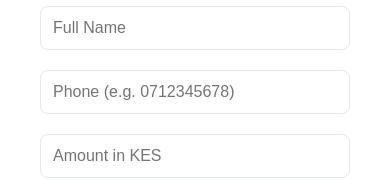
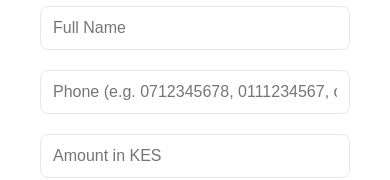
Before and after one commit to sarahadevelopers/sarahapay, a website: page docs/index.html in a window 390 px wide. Shown: the part 334-514 px from the top of the page. Drawn offline with Linux system fonts and the light colour scheme.

Commit message:
Accept 011 and 25411 phone prefixes for Safaricom numbers

```diff
--- a/docs/index.html
+++ b/docs/index.html
@@ -78,9 +78,9 @@ required
 <input
 type="tel"
 id="phone"
-placeholder="Phone (e.g. 0712345678)"
-pattern="^(07|01|2547|2541)\d{8}$"
-title="Enter a valid Kenyan phone number"
+placeholder="Phone (e.g. 0712345678, 0111234567, or 254111234567)"
+pattern="^(07[0-9]{8}|011[0-9]{7}|2547[0-9]{8}|25411[0-9]{7})$"
+title="Enter a valid Safaricom number: 07XXXXXXXX (10 digits), 011XXXXXXX (10 digits), 2547XXXXXXXX (12 digits), or 25411XXXXXXX (12 digits)"
 required
 >
 
```
